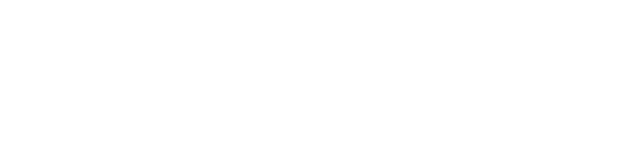
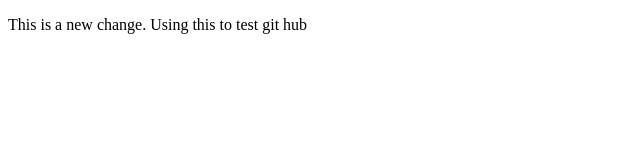
Before and after one commit to amugisha7/firstproject, a plain HTML site: page index.html in a window 1280 px wide. Shown: the whole page, without its empty margins (0-640 px from the left). Drawn offline with Linux system fonts and the light colour scheme.

Commit message:
my latest comment

```diff
--- a/index.html
+++ b/index.html
@@ -7,6 +7,9 @@
     <title>Git Stuff Project</title>
 </head>
 <body>
-
+    <p>
+        This is a new change.
+        Using this to test git hub
+    </p>
 </body>
 </html>
```
